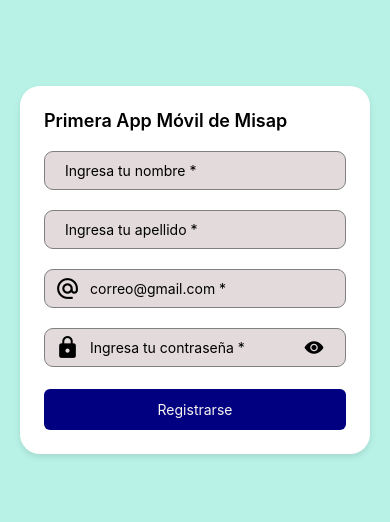
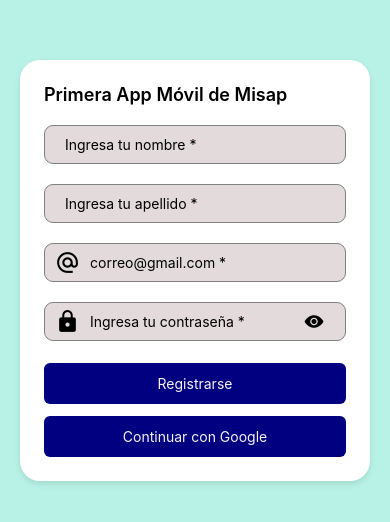
Before and after one commit to Karooollp/Mobile-Programming-Class-Project, a React Native app in the folder MobileProgrammingClassProject/: screen /Register in a window 390 px wide. Shown: the part 152-674 px from the top of the page. Built offline with nearby package versions, Linux system fonts and the light colour scheme; no server answers.

Commit message:
Integrar el register y login con Supabase con el servcicio de google e implementando o llamando a redux para que tenga el mismo flujo de handleRegister  y HandleLogin

```diff
--- a/MobileProgrammingClassProject/app.json
+++ b/MobileProgrammingClassProject/app.json
@@ -28,7 +28,8 @@
     },
     "plugins": [
       "expo-secure-store",
-      "@react-native-community/datetimepicker"
+      "@react-native-community/datetimepicker",
+      "expo-web-browser"
     ]
   }
 }
--- a/MobileProgrammingClassProject/package.json
+++ b/MobileProgrammingClassProject/package.json
@@ -26,6 +26,7 @@
     "expo-secure-store": "~15.0.8",
     "expo-splash-screen": "~31.0.13",
     "expo-status-bar": "~3.0.9",
+    "expo-web-browser": "~15.0.11",
     "react": "19.1.0",
     "react-dom": "19.1.0",
     "react-native": "0.81.5",
--- a/MobileProgrammingClassProject/src/navigation/StackNavigator.tsx
+++ b/MobileProgrammingClassProject/src/navigation/StackNavigator.tsx
@@ -37,7 +37,7 @@ export default function StackNavigator (){
             <Stack.Screen name="Login" component={LoginScreen}/>
             <Stack.Screen name="Register" component={RegisterScreen} />
 
-            {/*Añadimos UserTabs apuntando al placeholder y bloqueando el retroceso 🔒 */}
+            {/*Añadimos UserTabs apuntando al placeholder y bloqueando el retroceso  */}
             <Stack.Screen
             name="UserTabs"
             component={TabNavigator}
--- a/MobileProgrammingClassProject/src/screens/LoginScreen.tsx
+++ b/MobileProgrammingClassProject/src/screens/LoginScreen.tsx
@@ -9,6 +9,7 @@ import {useAppDispatch} from "../store/hooks";
 import {setUser} from "../store/slices/AuthSlices";
 import { setProfile } from "../store/slices/userProfileSlice";
 import { fetchUserProfile } from "../services/profileService";
+import * as WebBrowser from "expo-web-browser";
 
 export function LoginScreen({navigation}: any) {
 
@@ -29,6 +30,11 @@ export function LoginScreen({navigation}: any) {
       return;
     }
     const user = data.user;
+
+    if (!user) {
+      Alert.alert("Error", "No se obtuvo el usuario");
+      return;
+    }
     dispatch(setUser(user));
 
     // SIEMPRE RECARGAR PERFIL COMPLETO
@@ -41,6 +47,72 @@ export function LoginScreen({navigation}: any) {
     dispatch(setProfile(profile));
 
     navigation.replace("UserTabs");
+  };
+
+  const handleGoogleLogin = async () => {
+    const redirectUrl = "com.misap.caremaphealth://auth/callback";
+
+    const { data, error } = await Supabase.auth.signInWithOAuth({
+      provider: "google",
+      options: {
+        redirectTo: redirectUrl,
+      },
+    });
+
+    if (error) {
+      Alert.alert("Error", error.message);
+      return;
+    }
+
+    const result = await WebBrowser.openAuthSessionAsync(
+      data.url,
+      redirectUrl
+    );
+
+    if (result.type === "success" && result.url) {
+      const params = new URLSearchParams(result.url.split("#")[1]);
+
+      const access_token = params.get("access_token");
+      const refresh_token = params.get("refresh_token");
+
+      if (access_token && refresh_token) {
+        const { data: sessionData, error: sessionError } =
+          await Supabase.auth.setSession({
+            access_token,
+            refresh_token,
+          });
+
+        if (sessionError) {
+          Alert.alert("Error", sessionError.message);
+          return;
+        }
+
+        // EL USER REAL
+        const user = sessionData.user;
+
+        if (!user) {
+          Alert.alert("Error", "No se obtuvo el usuario");
+          return;
+        }
+
+        // REDUX AUTH
+        dispatch(setUser(user));
+
+        // PERFIL DESDE BD
+        const profile = await fetchUserProfile(user.id);
+
+        if (!profile) {
+          Alert.alert("Error", "No se pudo cargar el perfil");
+          return;
+        }
+
+        dispatch(setProfile(profile));
+
+        navigation.replace("UserTabs");
+      } else {
+        Alert.alert("Error", "No se pudo obtener la sesión de Google");
+      }
+    }
   };
     return (
         <LoginAndRegisterCard>
@@ -61,7 +133,9 @@ export function LoginScreen({navigation}: any) {
             <View style={{ marginTop: 10, width: '100%', alignItems: 'center' }}>
                 <CustomButton title={"INICIAR SESIÓN"} onPress={handleLogin} />
             </View>
-
+            <View style={{ marginTop: 10, width: '100%', alignItems: 'center' }}>
+              <CustomButton title={"CONTINUAR CON GOOGLE"} onPress={handleGoogleLogin} />
+            </View>
             <View style={{ marginTop: 10, width: '100%', alignItems: 'center' }}>
                 <Text>No tiene cuenta, Cree una ahora</Text>
                 <CustomButton
--- a/MobileProgrammingClassProject/src/screens/RegisterScreen.tsx
+++ b/MobileProgrammingClassProject/src/screens/RegisterScreen.tsx
@@ -19,8 +19,7 @@ import {
 } from "../utils/validators/profileValidator";
 import {useAppDispatch} from "../store/hooks";
 import { setProfile } from "../store/slices/userProfileSlice";
-
-
+import * as WebBrowser from "expo-web-browser";
 
 export default function RegisterScreen({ navigation }: any) {
   const dispatch = useAppDispatch();
@@ -169,6 +168,98 @@ export default function RegisterScreen({ navigation }: any) {
     }
   };
 
+
+  const handleGoogleRegister = async () => {
+    const redirectUrl = "com.misap.caremaphealth://auth/callback";
+
+    const { data, error } = await Supabase.auth.signInWithOAuth({
+      provider: "google",
+      options: {
+        redirectTo: redirectUrl,
+      },
+    });
+
+    if (error) {
+      Alert.alert("Error", error.message);
+      return;
+    }
+
+    const result = await WebBrowser.openAuthSessionAsync(
+      data.url,
+      redirectUrl
+    );
+
+    if (result.type !== "success") return;
+
+    const params = new URLSearchParams(result.url.split("#")[1]);
+
+    const access_token = params.get("access_token");
+    const refresh_token = params.get("refresh_token");
+
+    if (!access_token || !refresh_token) {
+      Alert.alert("Error", "No se pudo obtener la sesión");
+      return;
+    }
+
+    const { data: sessionData, error: sessionError } =
+      await Supabase.auth.setSession({
+        access_token,
+        refresh_token,
+      });
+
+    if (sessionError) {
+      Alert.alert("Error", sessionError.message);
+      return;
+    }
+
+    const user = sessionData.user;
+
+    if (!user) {
+      Alert.alert("Error", "No se obtuvo el usuario");
+      return;
+    }
+
+    // EXTRAER DATOS DE GOOGLE
+    const fullName = user.user_metadata?.full_name || "";
+    const firstName = fullName.split(" ")[0] || "";
+    const lastName = fullName.split(" ")[1] || "";
+    const email = user.email || "";
+
+    // 🗄️ GUARDAR EN BD (igual que register normal)
+    const { error: profileError } = await Supabase
+      .from("users")
+      .upsert([
+        {
+          user_id: user.id,
+          first_name: firstName,
+          last_name: lastName,
+          email,
+          status: "active",
+        },
+      ]);
+
+    if (profileError) {
+      Alert.alert("Error perfil", profileError.message);
+      return;
+    }
+
+    // REDUX PROFILE (MISMO FLUJO QUE REGISTER NORMAL)
+    dispatch(
+      setProfile({
+        user_id: user.id,
+        first_Name: firstName,
+        last_Name: lastName,
+        email,
+        status: "active",
+        profileCompleted: false,
+      })
+    );
+
+    Alert.alert("Éxito", "Usuario registrado correctamente");
+
+    navigation.navigate("EditProfile");
+  };
+
   return (
     <LoginAndRegisterCard>
 
@@ -231,6 +322,14 @@ export default function RegisterScreen({ navigation }: any) {
         />
       </View>
 
+      <View style={styles.buttonContainer}>
+        <CustomButton
+          title={"Continuar con Google"}
+          variant="primary"
+          onPress={handleGoogleRegister}
+        />
+      </View>
+
     </LoginAndRegisterCard>
   );
 }
--- a/MobileProgrammingClassProject/src/services/storageService.ts
+++ b/MobileProgrammingClassProject/src/services/storageService.ts
@@ -1,3 +1,4 @@
+
 import { Supabase } from "../lib/Supabase";
 import * as DocumentPicker from "expo-document-picker";
 import {Alert} from "react-native";
```
Also changed, not shown: 1 other file (tests, documents, lock files or other folders).
